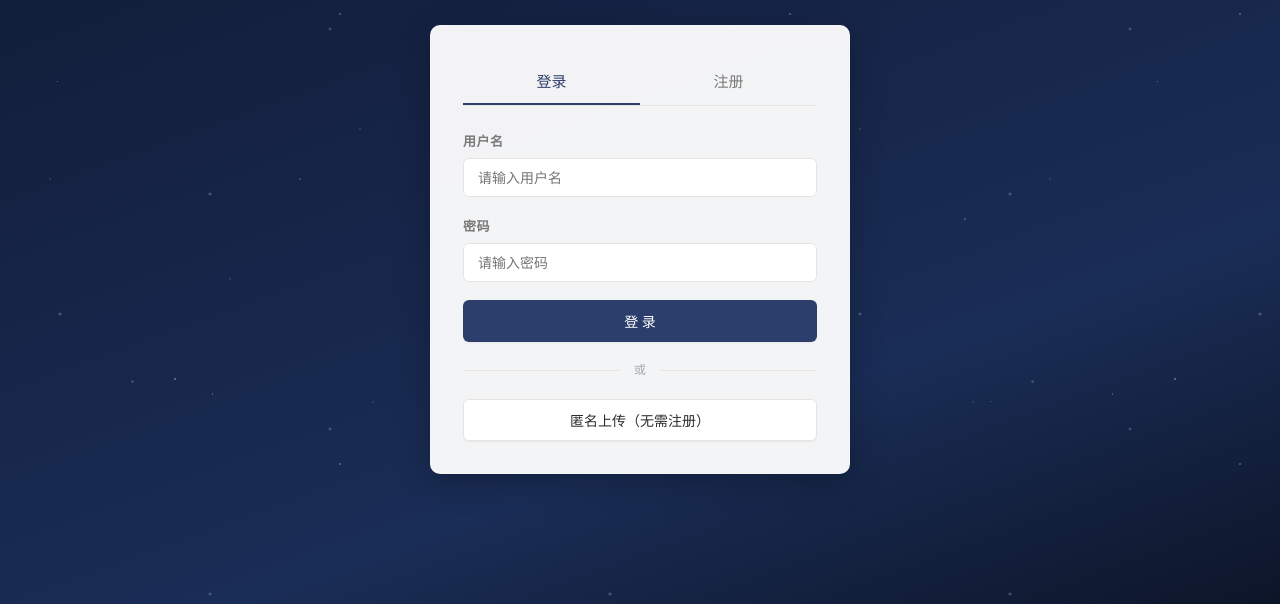
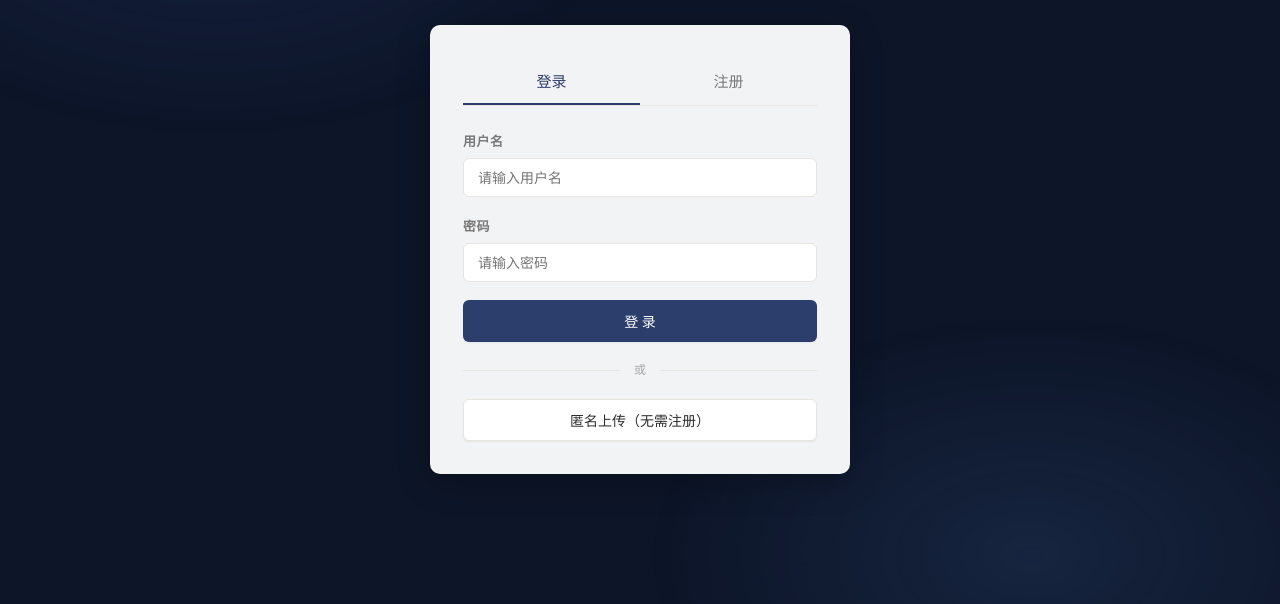
Before and after one commit to Lee2723stack/millikan-lab, a website: page public/index.html in a window 1280 px wide. Shown: the part 196-800 px from the top of the page. Drawn offline with nearby package versions, Linux system fonts and the light colour scheme.

Commit message:
背景改为柔光光斑：2个大光圈缓慢浮动

```diff
--- a/public/css/style.css
+++ b/public/css/style.css
@@ -99,32 +99,36 @@ h3 { font-size: 17px; }
 /* --- 登录页 --- */
 .auth-page {
   display: flex; align-items: center; justify-content: center; min-height: 100vh;
-  background-color: #0d1528;
-  background-image:
-    radial-gradient(1.5px 1.5px at 10% 20%, rgba(255,255,255,.55), transparent),
-    radial-gradient(1px 1px at 25% 60%, rgba(200,220,255,.4), transparent),
-    radial-gradient(2px 2px at 40% 10%, rgba(180,200,255,.45), transparent),
-    radial-gradient(1px 1px at 55% 75%, rgba(255,255,255,.35), transparent),
-    radial-gradient(1.5px 1.5px at 70% 30%, rgba(200,220,255,.5), transparent),
-    radial-gradient(1px 1px at 82% 80%, rgba(255,255,255,.4), transparent),
-    radial-gradient(2px 2px at 90% 15%, rgba(180,210,255,.45), transparent),
-    radial-gradient(1px 1px at 15% 55%, rgba(255,255,255,.3), transparent),
-    radial-gradient(1.5px 1.5px at 45% 90%, rgba(200,220,255,.35), transparent),
-    radial-gradient(1px 1px at 75% 20%, rgba(255,255,255,.45), transparent),
-    radial-gradient(2px 2px at 95% 50%, rgba(180,200,255,.4), transparent),
-    radial-gradient(1px 1px at 58% 8%, rgba(255,255,255,.3), transparent),
-    radial-gradient(1.5px 1.5px at 8% 88%, rgba(255,255,255,.35), transparent),
-    radial-gradient(1px 1px at 62% 95%, rgba(200,220,255,.3), transparent),
-    radial-gradient(2px 2px at 35% 45%, rgba(180,200,255,.35), transparent),
-    linear-gradient(160deg, #0f1b33 0%, #162447 40%, #1a2d56 70%, #0d1528 100%);
-  background-size: 500px 500px, 500px 500px, 400px 400px, 600px 600px, 450px 450px, 500px 500px, 400px 400px, 550px 550px, 500px 500px, 450px 450px, 400px 400px, 600px 600px, 500px 500px, 550px 550px, 450px 450px, 100% 100%;
-  background-position: 0 0, 0 0, 0 0, 0 0, 0 0, 0 0, 0 0, 0 0, 0 0, 0 0, 0 0, 0 0, 0 0, 0 0, 0 0, 0 0;
-  animation: particleDrift 20s linear infinite;
+  background: #0d1528;
   padding: 24px; position: relative; overflow: hidden;
 }
-@keyframes particleDrift {
-  0% { background-position: 0 0, 0 0, 0 0, 0 0, 0 0, 0 0, 0 0, 0 0, 0 0, 0 0, 0 0, 0 0, 0 0, 0 0, 0 0, 0 0; }
-  100% { background-position: 500px -100px, -300px 300px, 200px -200px, -400px 100px, 100px 300px, -200px -300px, 400px 200px, -100px -100px, 300px -300px, -500px 200px, -200px 100px, 100px -200px, -300px -100px, 400px 300px, -100px -300px, 0 0; }
+/* 柔光光斑 1 — 左上 */
+.auth-page::before {
+  content: ''; position: absolute;
+  top: -20%; left: -15%;
+  width: 60%; height: 60%;
+  background: radial-gradient(ellipse, rgba(60,100,180,.18) 0%, transparent 70%);
+  border-radius: 50%;
+  animation: floatSpot1 12s ease-in-out infinite;
+}
+/* 柔光光斑 2 — 右下 */
+.auth-page::after {
+  content: ''; position: absolute;
+  bottom: -25%; right: -10%;
+  width: 55%; height: 55%;
+  background: radial-gradient(ellipse, rgba(80,130,200,.15) 0%, transparent 70%);
+  border-radius: 50%;
+  animation: floatSpot2 15s ease-in-out infinite;
+}
+@keyframes floatSpot1 {
+  0%, 100% { transform: translate(0, 0) scale(1); }
+  33% { transform: translate(30px, -20px) scale(1.15); }
+  66% { transform: translate(-15px, 25px) scale(.9); }
+}
+@keyframes floatSpot2 {
+  0%, 100% { transform: translate(0, 0) scale(1); }
+  33% { transform: translate(-25px, -30px) scale(1.1); }
+  66% { transform: translate(20px, 15px) scale(.85); }
 }
 .auth-container { width: 100%; max-width: 420px; position: relative; z-index: 1; }
 .auth-header { text-align: center; margin-bottom: 28px; }
```
